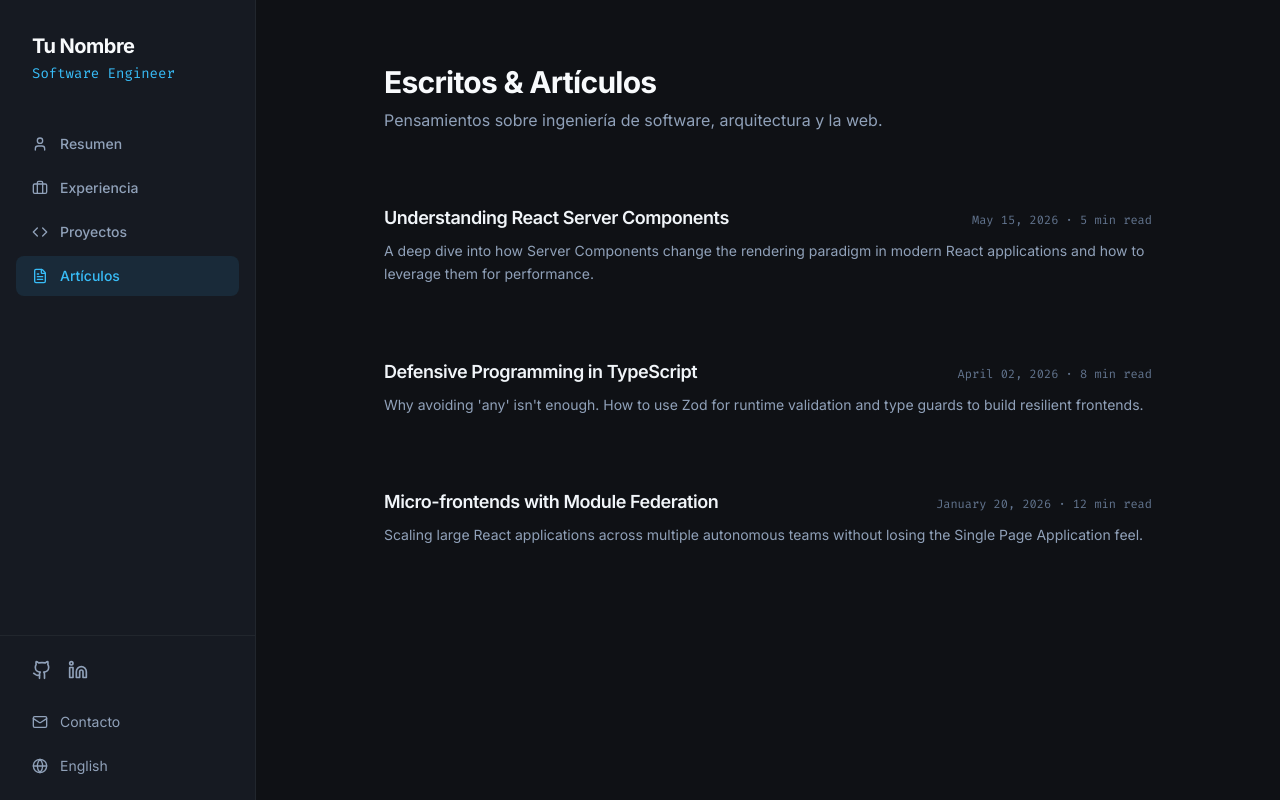
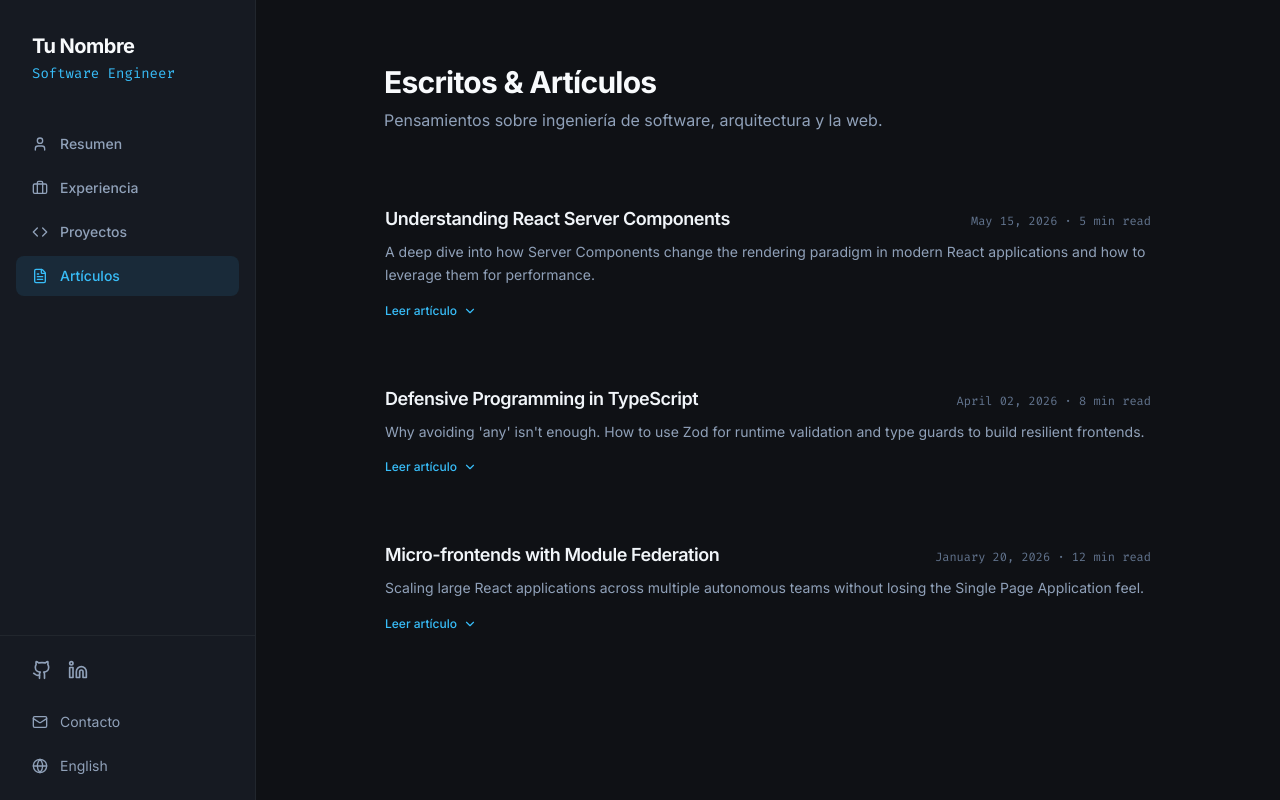
Before and after one commit to marinm80/technical-portfolio, a React (Vite) app in the folder frontend/: page /blog in a window 1280 px wide. Built offline with nearby package versions, Linux system fonts and the light colour scheme.

Commit message:
feat: add expandable content toggle to blog articles

```diff
--- a/frontend/src/pages/Blog.tsx
+++ b/frontend/src/pages/Blog.tsx
@@ -1,4 +1,6 @@
-import { motion } from "framer-motion";
+import { useState } from "react";
+import { motion, AnimatePresence } from "framer-motion";
+import { ChevronDown, ChevronUp, BookOpen } from "lucide-react";
 
 const articles = [
   {
@@ -6,23 +8,100 @@ const articles = [
     title: "Understanding React Server Components",
     date: "May 15, 2026",
     readingTime: "5 min read",
-    summary: "A deep dive into how Server Components change the rendering paradigm in modern React applications and how to leverage them for performance."
+    summary: "A deep dive into how Server Components change the rendering paradigm in modern React applications and how to leverage them for performance.",
+    content: [
+      "Los React Server Components (RSC) representan un cambio fundamental en cómo pensamos sobre la hidratación de las aplicaciones.",
+      "A diferencia de los componentes tradicionales que envían JavaScript al cliente para ser ejecutado, los RSC se renderizan exclusivamente en el servidor y envían HTML y UI precomputada. Esto significa cero impacto en el bundle de JavaScript del usuario.",
+      "Aprender a diferenciar entre un 'Server Component' y un 'Client Component' (mediante 'use client') es esencial para optimizar el rendimiento sin perder la interactividad donde realmente importa."
+    ]
   },
   {
     id: 2,
     title: "Defensive Programming in TypeScript",
     date: "April 02, 2026",
     readingTime: "8 min read",
-    summary: "Why avoiding 'any' isn't enough. How to use Zod for runtime validation and type guards to build resilient frontends."
+    summary: "Why avoiding 'any' isn't enough. How to use Zod for runtime validation and type guards to build resilient frontends.",
+    content: [
+      "TypeScript es increíble para el tiempo de desarrollo, pero una vez que el código se compila a JavaScript y se ejecuta en el navegador, todas las interfaces desaparecen. Si dependes de una API externa, no tienes garantías reales.",
+      "Aquí es donde entra Zod. Al definir esquemas de validación, puedes interceptar respuestas de red y validarlas en tiempo de ejecución. Si la API cambia su contrato silenciosamente, tu frontend lanzará un error controlado en lugar de colapsar con el clásico 'undefined is not a function'.",
+      "Adoptar programación defensiva significa no confiar ciegamente en los datos que no controlas directamente."
+    ]
   },
   {
     id: 3,
     title: "Micro-frontends with Module Federation",
     date: "January 20, 2026",
     readingTime: "12 min read",
-    summary: "Scaling large React applications across multiple autonomous teams without losing the Single Page Application feel."
+    summary: "Scaling large React applications across multiple autonomous teams without losing the Single Page Application feel.",
+    content: [
+      "A medida que las organizaciones de ingeniería crecen, mantener un monolito de frontend se vuelve insostenible. Los tiempos de build aumentan exponencialmente y los conflictos de ramas son diarios.",
+      "Webpack Module Federation permite dividir un monolito en múltiples micro-frontends que se cargan dinámicamente en tiempo de ejecución. Un equipo puede desplegar su sección del producto sin necesidad de que los demás compilen nada.",
+      "El principal desafío arquitectónico no es técnico, sino organizacional: decidir cómo compartir el estado global y mantener una consistencia visual unificada (Design System)."
+    ]
   }
 ];
+
+function ArticleCard({ article, index }: { article: typeof articles[0]; index: number }) {
+  const [isExpanded, setIsExpanded] = useState(false);
+
+  return (
+    <motion.article
+      initial={{ opacity: 0, y: 10 }}
+      animate={{ opacity: 1, y: 0 }}
+      transition={{ duration: 0.3, delay: index * 0.1 }}
+      className={`group block p-6 -mx-6 rounded-2xl transition-colors border border-transparent ${isExpanded ? 'bg-obsidian border-obsidian-border shadow-lg' : 'hover:bg-obsidian-light'}`}
+    >
+      <div
+        className="flex flex-col sm:flex-row sm:items-baseline justify-between mb-2 cursor-pointer"
+        onClick={() => setIsExpanded(!isExpanded)}
+      >
+        <h3 className="text-lg font-semibold text-slate-100 group-hover:text-accent transition-colors">
+          {article.title}
+        </h3>
+        <div className="text-xs font-mono text-slate-500 mt-2 sm:mt-0 whitespace-nowrap">
+          {article.date} · {article.readingTime}
+        </div>
+      </div>
+
+      <p className="text-slate-400 text-sm leading-relaxed mb-2">
+        {article.summary}
+      </p>
+
+      <AnimatePresence initial={false}>
+        {isExpanded && (
+          <motion.div
+            initial={{ opacity: 0, height: 0 }}
+            animate={{ opacity: 1, height: "auto" }}
+            exit={{ opacity: 0, height: 0 }}
+            className="overflow-hidden"
+          >
+            <div className="mt-4 pt-4 border-t border-obsidian-border space-y-4">
+              {article.content.map((paragraph, i) => (
+                <p key={i} className="text-slate-300 text-sm leading-relaxed">
+                  {paragraph}
+                </p>
+              ))}
+            </div>
+          </motion.div>
+        )}
+      </AnimatePresence>
+
+      <button
+        onClick={(e) => {
+          e.stopPropagation();
+          setIsExpanded(!isExpanded);
+        }}
+        className="flex items-center gap-1.5 mt-4 text-xs font-medium text-accent hover:text-white transition-colors"
+      >
+        {isExpanded ? (
+          <>Cerrar artículo <ChevronUp className="w-3.5 h-3.5" /></>
+        ) : (
+          <>Leer artículo <ChevronDown className="w-3.5 h-3.5" /></>
+        )}
+      </button>
+    </motion.article>
+  );
+}
 
 export default function Blog() {
   return (
@@ -37,27 +116,9 @@ export default function Blog() {
         <p className="text-slate-400">Pensamientos sobre ingeniería de software, arquitectura y la web.</p>
       </div>
 
-      <div className="space-y-6">
+      <div className="space-y-4">
         {articles.map((article, i) => (
-          <motion.article
-            key={article.id}
-            initial={{ opacity: 0, y: 10 }}
-            animate={{ opacity: 1, y: 0 }}
-            transition={{ duration: 0.3, delay: i * 0.1 }}
-            className="group cursor-pointer block p-6 -mx-6 rounded-2xl hover:bg-obsidian-light transition-colors"
-          >
-            <div className="flex flex-col sm:flex-row sm:items-baseline justify-between mb-2">
-              <h3 className="text-lg font-semibold text-slate-100 group-hover:text-accent transition-colors">
-                {article.title}
-              </h3>
-              <div className="text-xs font-mono text-slate-500 mt-2 sm:mt-0 whitespace-nowrap">
-                {article.date} · {article.readingTime}
-              </div>
-            </div>
-            <p className="text-slate-400 text-sm leading-relaxed">
-              {article.summary}
-            </p>
-          </motion.article>
+          <ArticleCard key={article.id} article={article} index={i} />
         ))}
       </div>
     </motion.div>
```
